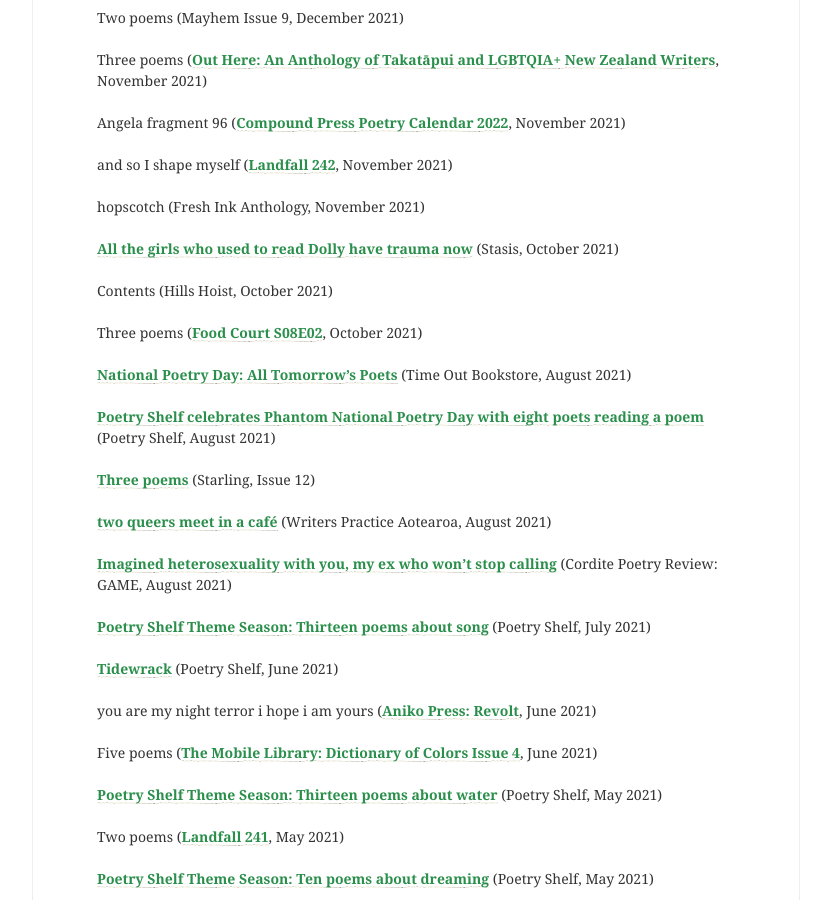
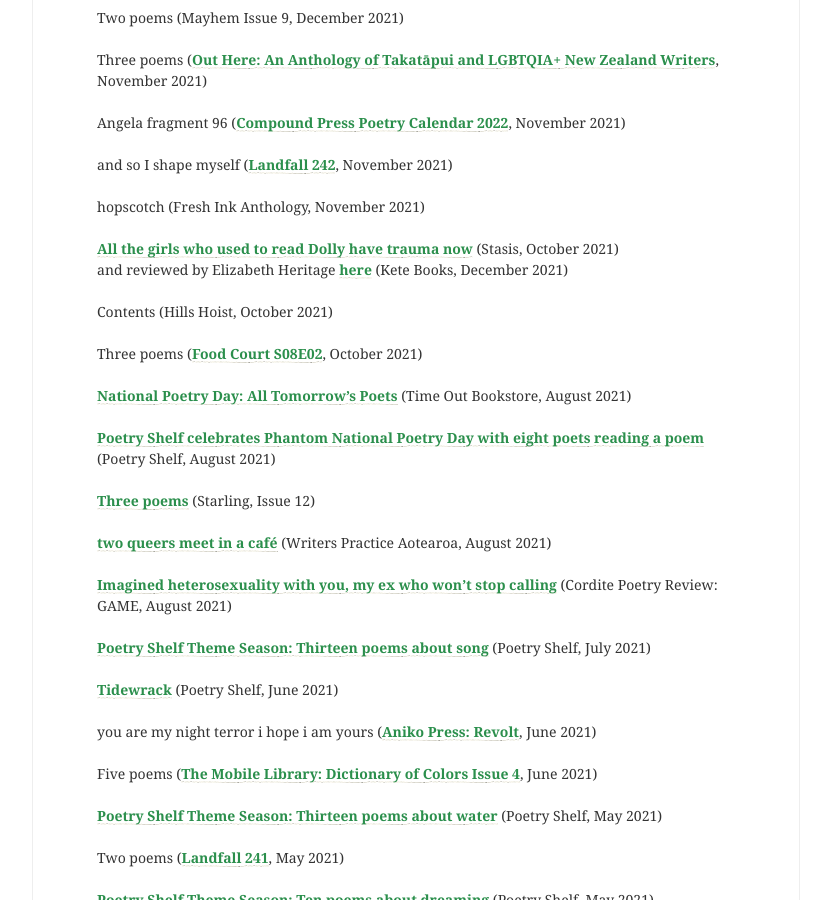
Before and after one commit to lilyholloway/lilyholloway.github.io, a Jekyll site: the page built from cv.md, in a window 1280 px wide and 900 px high, scrolled down 882 px. Shown: the whole window, without its empty margins (224-1055 px from the left). Built offline with Jekyll 4.4.1, drawn with Linux system fonts in a browser that asks for light colours; nearby versions of some CDN libraries.

Commit message:
Update cv.md

```diff
--- a/cv.md
+++ b/cv.md
@@ -34,7 +34,7 @@
 <br>
 hopscotch (Fresh Ink Anthology, November 2021)<br>
 <br>
-<b><a href="https://www.stasisjournal.com/home/all-the-girls-who-used-to-read-dolly-have-trauma-now">All the girls who used to read Dolly have trauma now</a></b> (Stasis, October 2021)<br>
+<b><a href="https://www.stasisjournal.com/home/all-the-girls-who-used-to-read-dolly-have-trauma-now">All the girls who used to read Dolly have trauma now</a></b> (Stasis, October 2021) <br>and reviewed by Elizabeth Heritage <b><a href="https://www.ketebooks.co.nz/all-book-reviews/review-stasis-journal-anthology-epl7k-skl78">here</a></b> (Kete Books, December 2021)<br>
 <br>
 Contents (Hills Hoist, October 2021)<br>
 <br>
```
